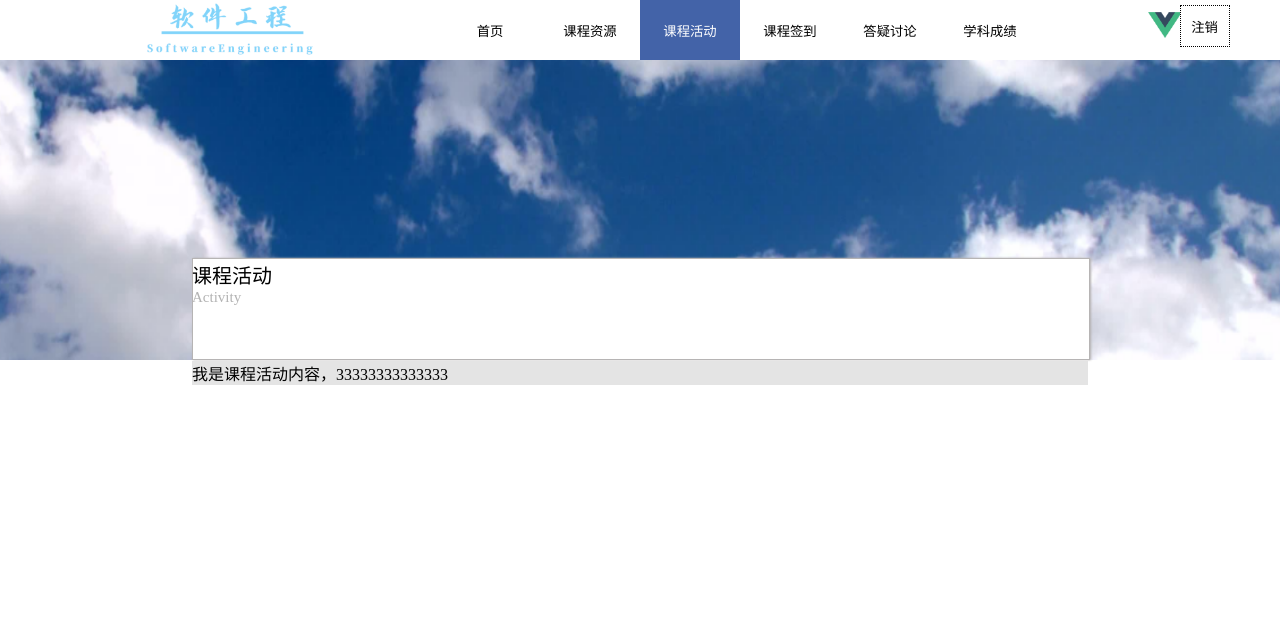
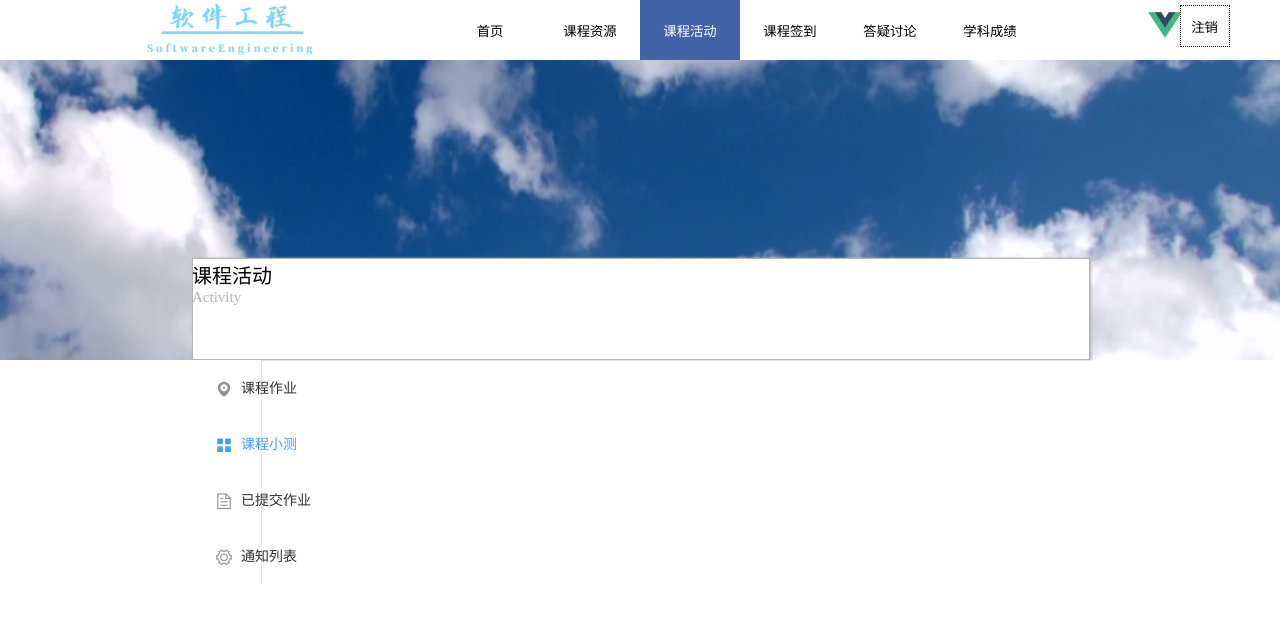
Before and after one commit to FZUSESPR21/LaoJiuMen-Teamwork5-Frontend, a Vue app in the folder vue-demo/: page /student/activity in a window 1280 px wide. Shown: the top 622 px of the page. Built offline with nearby package versions, Linux system fonts and the light colour scheme.

Commit message:
add activitybar

```diff
--- /dev/null
+++ b/vue-demo/src/components/student/activity/activitybar.vue
@@ -0,0 +1,43 @@
+<template>
+    <el-row class="tac">
+  <el-col :span="12">
+    <el-menu
+      default-active="2"
+      class="el-menu-vertical-demo"
+      @open="handleOpen"
+      @close="handleClose">
+      <el-menu-item index="1">
+        <i class="el-icon-location"></i>
+        <span slot="title">课程作业</span>
+      </el-menu-item>
+      <el-menu-item index="2">
+        <i class="el-icon-menu"></i>
+        <span slot="title">课程小测</span>
+      </el-menu-item>
+      <el-menu-item index="3">
+        <i class="el-icon-document"></i>
+        <span slot="title">已提交作业</span>
+      </el-menu-item>
+      <el-menu-item index="4">
+        <i class="el-icon-setting"></i>
+        <span slot="title">通知列表</span>
+      </el-menu-item>
+    </el-menu>
+  </el-col>
+
+</el-row>
+
+
+</template>
+<script>
+  export default {
+    methods: {
+      handleOpen(key, keyPath) {
+        console.log(key, keyPath);
+      },
+      handleClose(key, keyPath) {
+        console.log(key, keyPath);
+      }
+    }
+  }
+</script>
--- a/vue-demo/src/components/student/activity/activitymain.vue
+++ b/vue-demo/src/components/student/activity/activitymain.vue
@@ -1,17 +1,27 @@
 <template>
   <div>
+
+
+
     <div id="head">课程活动
         <p class="english">Activity</p>
     </div>
+    <div class="sidebar">
+    <activitybar></activitybar>
+    </div>
     <div class="part">
-    <p>我是课程活动内容，33333333333333</p>
+
     </div>
   </div>
 </template>
 
 <script>
+import activitybar from '../activity/activitybar';
 export default {
-  name: "activitymain"
+  name: "activitymain",
+  components: {
+    activitybar
+  }
 }
 </script>
 
@@ -28,7 +38,14 @@ export default {
 }
 
 .part{
-  margin-top: -15px;
+  margin-top: 0%;
   background-color: rgb(228, 228, 228);
+  float:left;
+
+}
+
+.sidebar{
+    margin-top: 0%;
+    float: left;
 }
 </style>
--- a/vue-demo/src/router/index.js
+++ b/vue-demo/src/router/index.js
@@ -158,4 +158,5 @@ export default new Router({
 })
 
 
+
 //3.在vue里挂载
```
